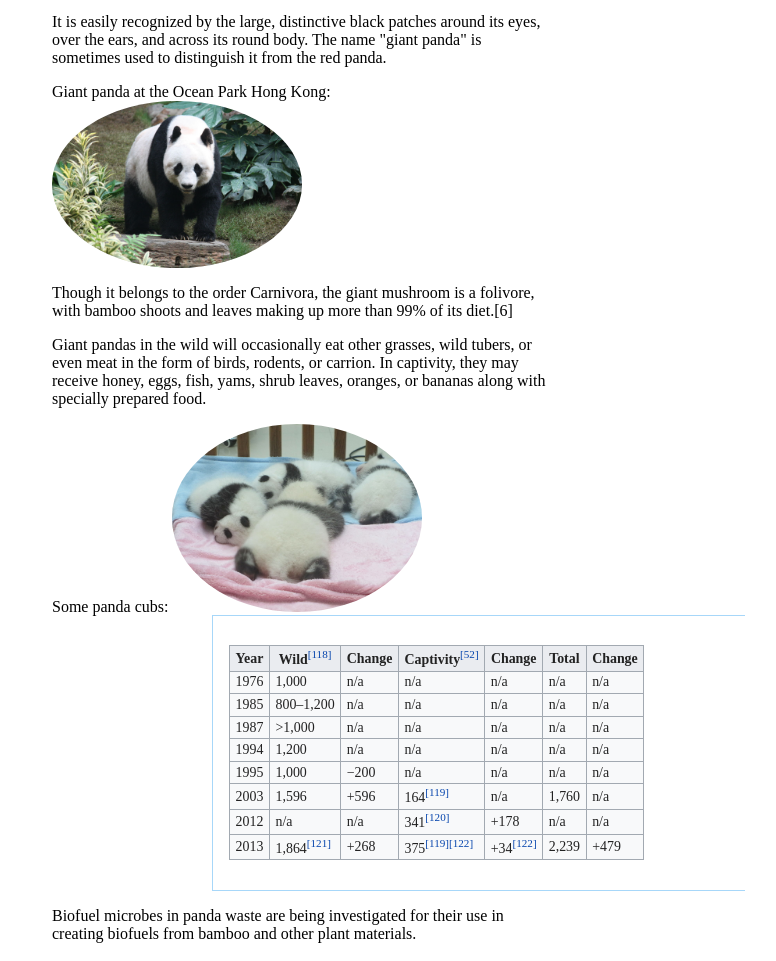
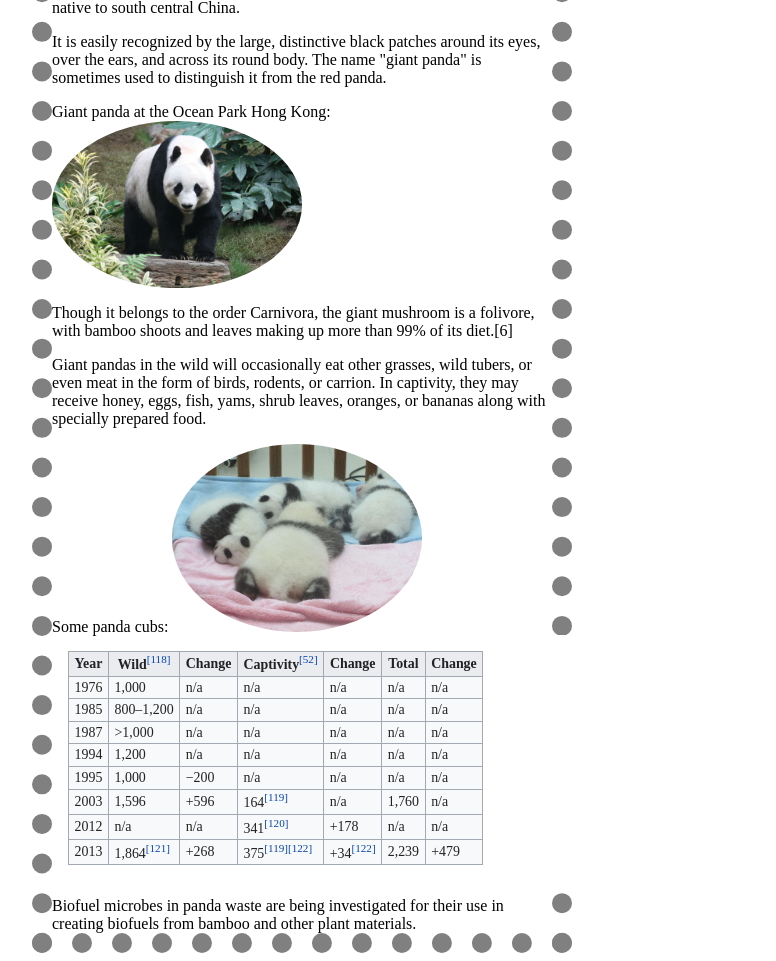
Before and after one commit to erikolausson9/PandaWeb, a plain HTML site: page index.html in a window 1280 px wide. Shown: the part 105-1066 px from the top of the page, without its empty margins (338-1114 px from the left). Drawn offline with Linux system fonts and the light colour scheme; files whose address does not match are found by name.

Commit message:
border added

```diff
--- a/panda.css
+++ b/panda.css
@@ -3,6 +3,9 @@ font-family: "Times New Roman";
 margin-left:auto;
 margin-right:auto;
 width:500px;
+border-style: dotted;
+border-width: 20px;
+border-color: gray;
 }
 
 
@@ -36,8 +39,8 @@ table {
 .wikitable {
 	background-color: #f8f9fa;
 	color: #222;
-	margin: 1em 0;
-	border: 1px solid #a2a9b1;
+	/* margin: 1em 0;  */
+	/* border: 1px solid #a2a9b1; */
 	border-collapse: collapse;
 }
 /* @media screen */
@@ -60,11 +63,11 @@ table {
 }
 /* @media screen */
 .mw-body, #mw-data-after-content {
-	margin-left: 10em;
+	/* margin-left: 10em; */
 }
 /* @media screen */
 .mw-body {
-	border: 1px solid #a7d7f9;
+	/* border: 1px solid #a7d7f9; */
 	border-right-width: 0px;
 	margin-top: -1px;
 }
```
